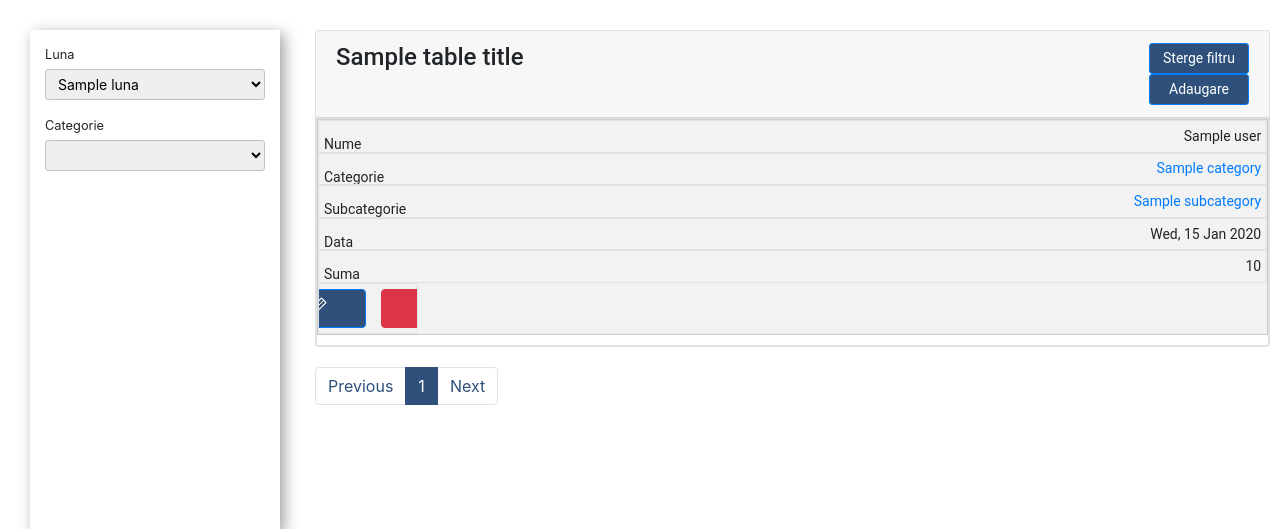
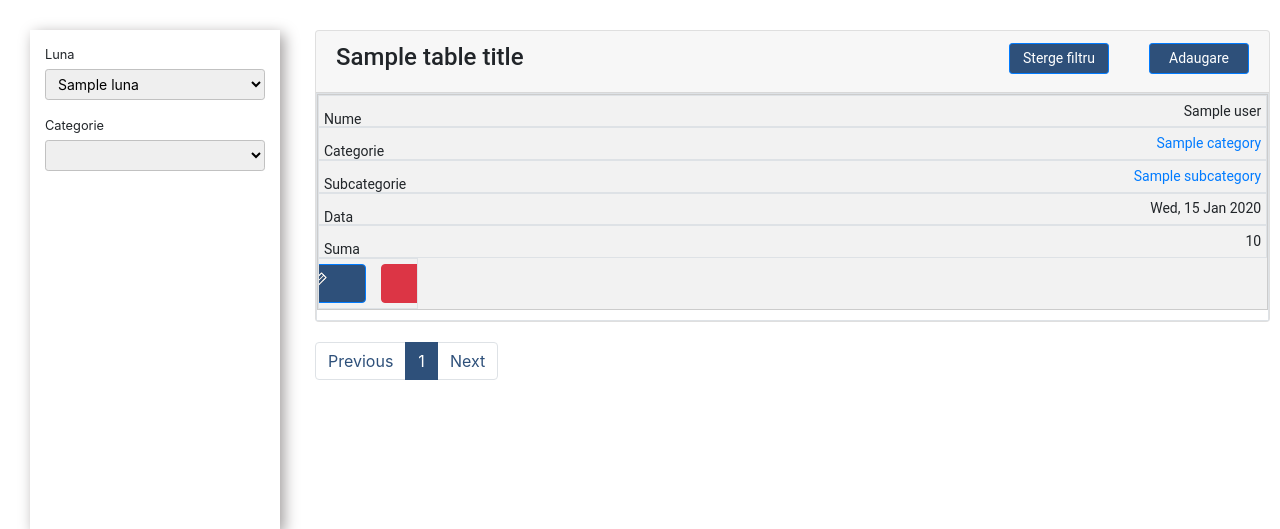
Before and after one commit to tupyy/homesite, a Django app: template templates/money/payment/view_month.html in a window 1280 px wide. Shown: the part 56-585 px from the top of the page. Run offline with Django 3.2, Linux system fonts and the light colour scheme; the template is opened without the code that fills it: most values are stand-ins (such as "Sample title", 1, 10 or a date in 2020); some libraries are stand-ins or nearby versions.

Commit message:
css for filter button

```diff
--- a/money/static/money/css/view_month.css
+++ b/money/static/money/css/view_month.css
@@ -59,6 +59,9 @@ label {
     color: #2e507a;
 }
 
+.action-buttons-container {
+    display: flex;
+}
 /* Zebra striping
 tr:nth-of-type(odd) {
     background: #eee;
```
